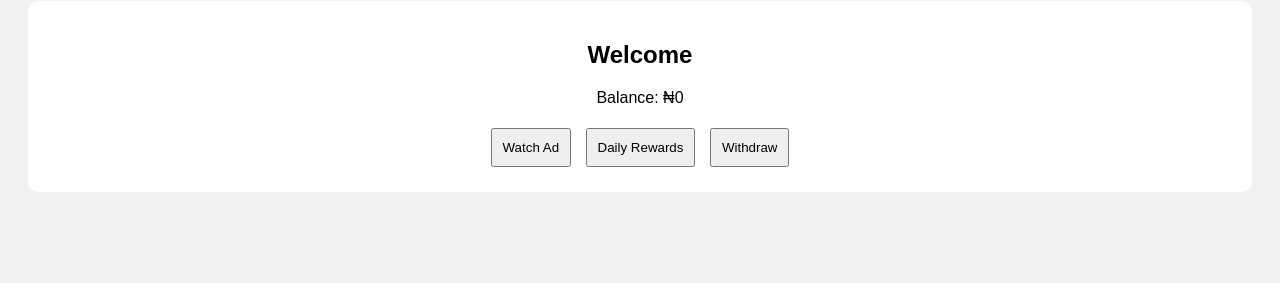
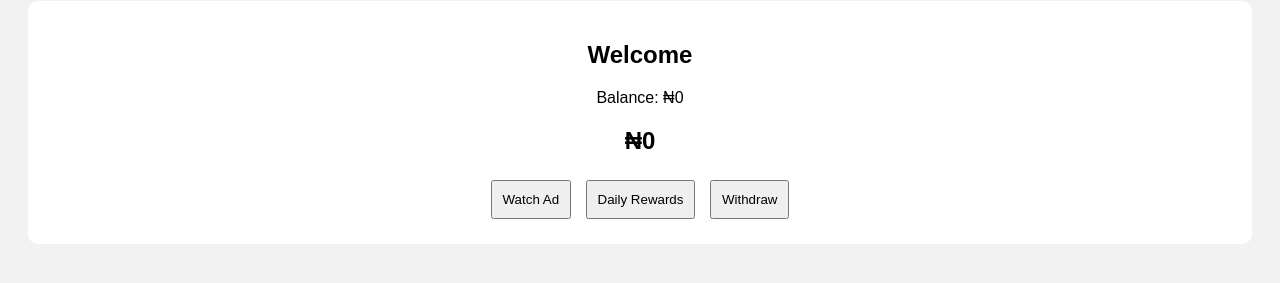
Before and after one commit to GOLDTASK2026/goldtasks-, a plain HTML site: page index.html in a window 1280 px wide. Shown: the part 79-362 px from the top of the page. Drawn offline with Linux system fonts and the light colour scheme.

Commit message:
Update index.html

```diff
--- a/index.html
+++ b/index.html
@@ -12,7 +12,7 @@
   <div class="dashboard">
     <h2>Welcome</h2>
     <p>Balance: ₦0</p>
-
+<h2 id="balance">₦0</h2>
   <button onclick="watchAd()">Watch Ad</button>
 <button onclick="dailyReward()">Daily Rewards</button>
 <button onclick="withdraw()">Withdraw</button>
```
